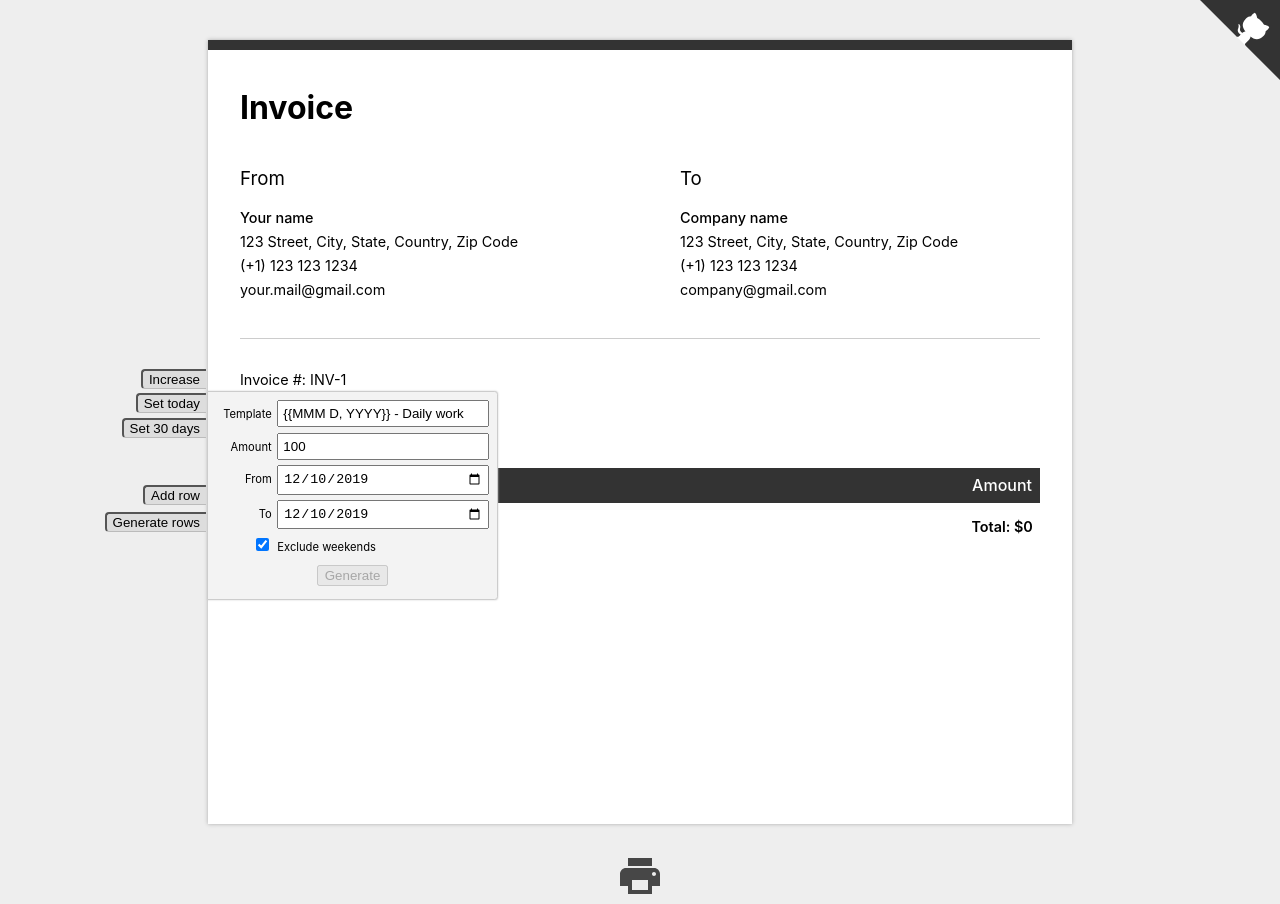
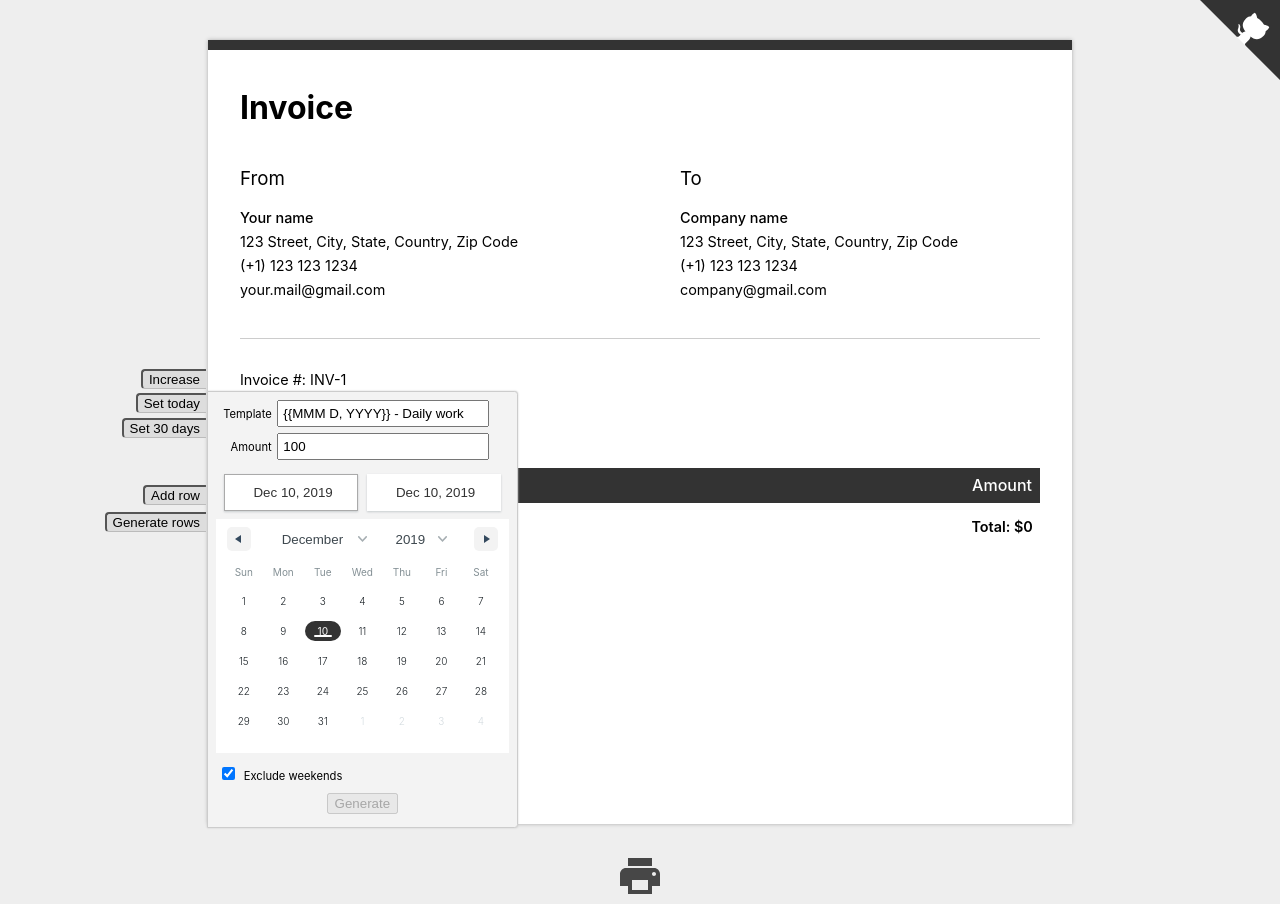
Before and after one commit to sljavi/free-invoice, a React (Create React App) app: page / in a window 1280 px wide. Both pictures are taken after a click on the button "Generate rows". Built offline with nearby package versions, Linux system fonts and the light colour scheme; the HTML template or start-up script is replaced by a standard one.

Commit message:
Update calendar

```diff
--- a/package.json
+++ b/package.json
@@ -6,8 +6,10 @@
     "@testing-library/jest-dom": "^4.2.4",
     "@testing-library/react": "^9.3.2",
     "@testing-library/user-event": "^7.1.2",
+    "date-fns": "^2.12.0",
     "moment": "^2.24.0",
     "react": "^16.12.0",
+    "react-date-range": "^1.0.3",
     "react-dom": "^16.12.0",
     "react-scripts": "3.3.0"
   },
--- a/src/GenerateRows.css
+++ b/src/GenerateRows.css
@@ -57,3 +57,48 @@
   width: 14em;
   text-align: right;
 }
+
+.weekend span {
+  width: 2em !important;
+  margin-top: 1em;
+}
+
+.rdrCalendarWrapper {
+  font-size: 10px;
+}
+.rdrDateDisplayWrapper {
+  background: #f3f3f3;
+}
+
+.rdrDateInput {
+  color: #aaa;
+}
+
+.rdrDateInput input {
+  color: #333;
+}
+
+.rdrDateDisplayItem {
+  border-radius: 0;
+}
+
+.rdrMonthAndYearWrapper {
+  height: 40px;
+  padding: 0;
+}
+
+.rdrInRange, .rdrStartEdge, .rdrEndEdge {
+  color: #333 !important;
+}
+
+.rdrNextPrevButton {
+  background-color: #f3f3f3;
+}
+
+.rdrDayInPreview, .rdrDayEndPreview, .rdrDayStartPreview {
+  border-color: #333;
+}
+
+.rdrDayHovered:hover {
+  background: none;
+}
--- a/src/GenerateRows.js
+++ b/src/GenerateRows.js
@@ -1,6 +1,9 @@
 import React from 'react';
 import moment from 'moment';
+import { DateRange } from 'react-date-range';
 
+import 'react-date-range/dist/styles.css'; // main css file
+import 'react-date-range/dist/theme/default.css'; // theme css file
 import './GenerateRows.css';
 
 class GenerateRows extends React.PureComponent {
@@ -99,15 +102,15 @@ class GenerateRows extends React.PureComponent {
     }
   }
 
-  updateFrom = (event) => {
-    const from = new Date(event.target.value).getTime();
+  updateFrom = (date) => {
+    const from = date.getTime();
     this.setState({from});
     localStorage.setItem('from', from);
     this.props.onUpdateState();
   }
 
-  updateTo = (event) => {
-    const to = new Date(event.target.value).getTime()
+  updateTo = (date) => {
+    const to = date.getTime()
     this.setState({to});
     localStorage.setItem('to', to);
     this.props.onUpdateState();
@@ -141,6 +144,11 @@ class GenerateRows extends React.PureComponent {
     this.props.onUpdateState();
   }
 
+  updateDates = (dates) => {
+    this.updateFrom(dates.selection.startDate);
+    this.updateTo(dates.selection.endDate);
+  }
+
   render() {
     return (
       <div>
@@ -165,23 +173,17 @@ class GenerateRows extends React.PureComponent {
               onChange={this.onUpdatePrice}
             />
           </label>
-          <label>
-            <span>From</span>
-            <input
-              type='date'
-              value={moment(this.state.from).format('YYYY-MM-DD')}
-              onChange={this.updateFrom}
-            />
-          </label>
-          <label>
-            <span>To</span>
-            <input
-              type='date'
-              value={moment(this.state.to).format('YYYY-MM-DD')}
-              onChange={this.updateTo}
-            />
-          </label>
-          <label>
+          <DateRange
+            editableDateInputs
+            onChange={this.updateDates}
+            moveRangeOnFirstSelection={false}
+            ranges={[{
+              startDate: new Date(this.state.from),
+              endDate: new Date(this.state.to),
+              key: 'selection'
+            }]}
+          />
+          <label className='weekend'>
             <span>
               <input
                 type='checkbox'
```
Also changed, not shown: 21 other files (tests, documents, lock files or other folders).
